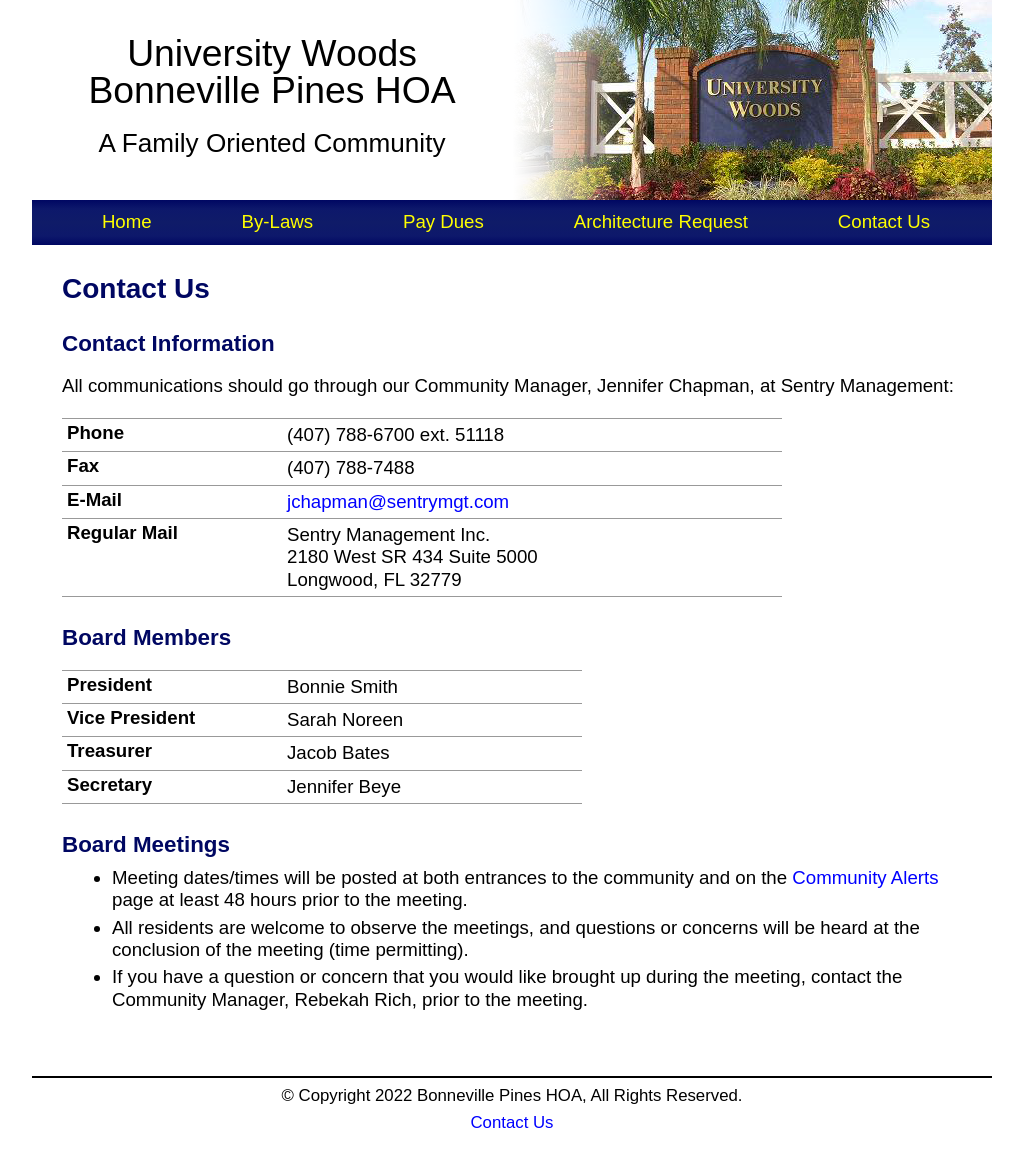
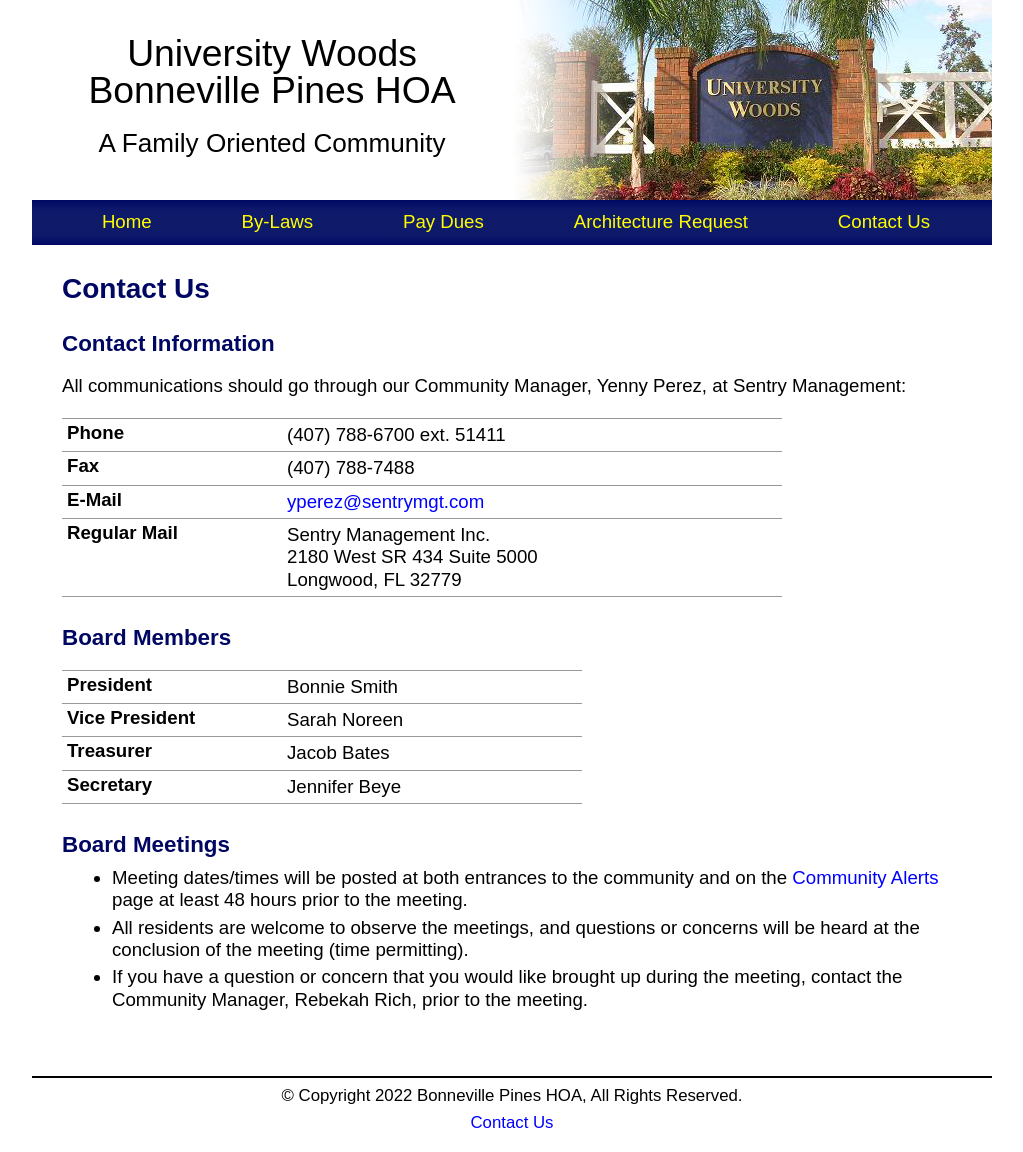
Before and after one commit to bphoa/website, a Jekyll site: the page built from contact.md, in a window 1280 px wide. Shown: the whole page, without its empty margins (128-1151 px from the left). Built offline with Jekyll 4.4.1, drawn with Linux system fonts in a browser that asks for light colours.

Commit message:
Update community manager to Yenny Perez

```diff
--- a/contact.md
+++ b/contact.md
@@ -6,16 +6,16 @@ description: "Contact information and Board of Directors"
 
 ## Contact Information
 
-All communications should go through our Community Manager, Jennifer Chapman, at Sentry Management:
+All communications should go through our Community Manager, Yenny Perez, at Sentry Management:
 
 Phone
-: (407) 788-6700 ext. 51118
+: (407) 788-6700 ext. 51411
 
 Fax
 : (407) 788-7488
 
 E-Mail
-: <jchapman@sentrymgt.com>
+: <yperez@sentrymgt.com>
 
 Regular Mail
 : Sentry Management Inc.\\
```
